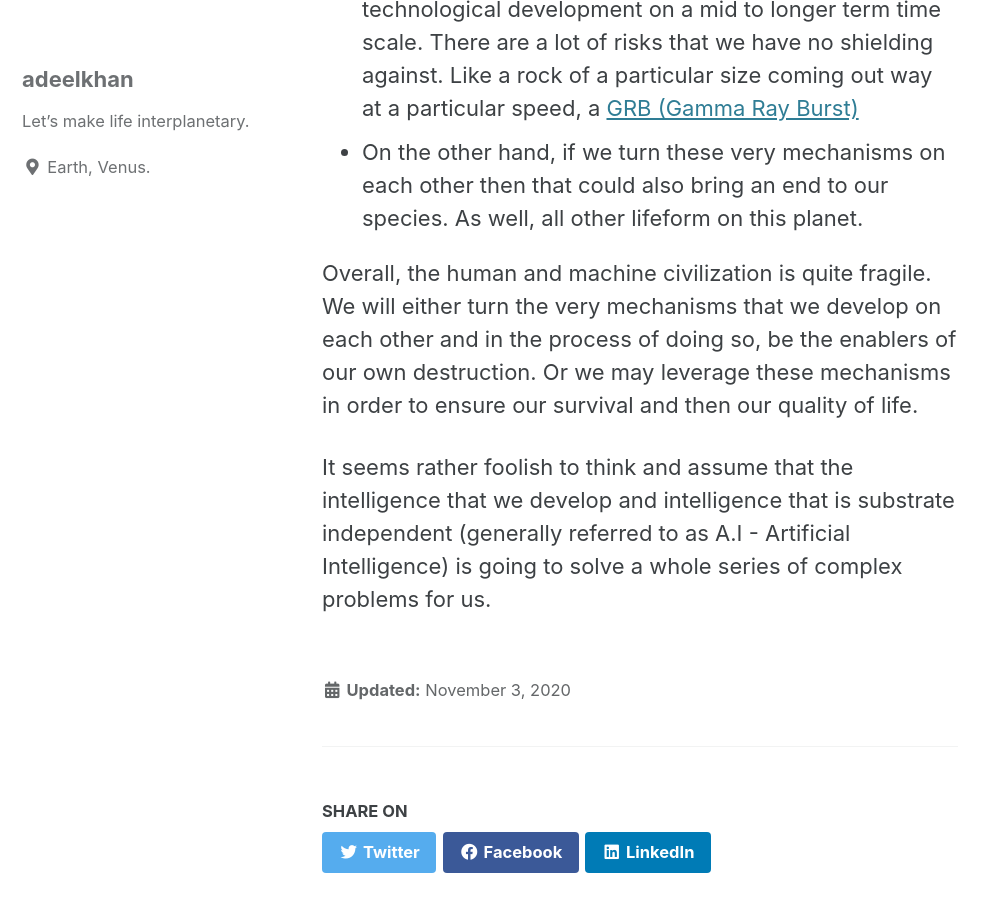
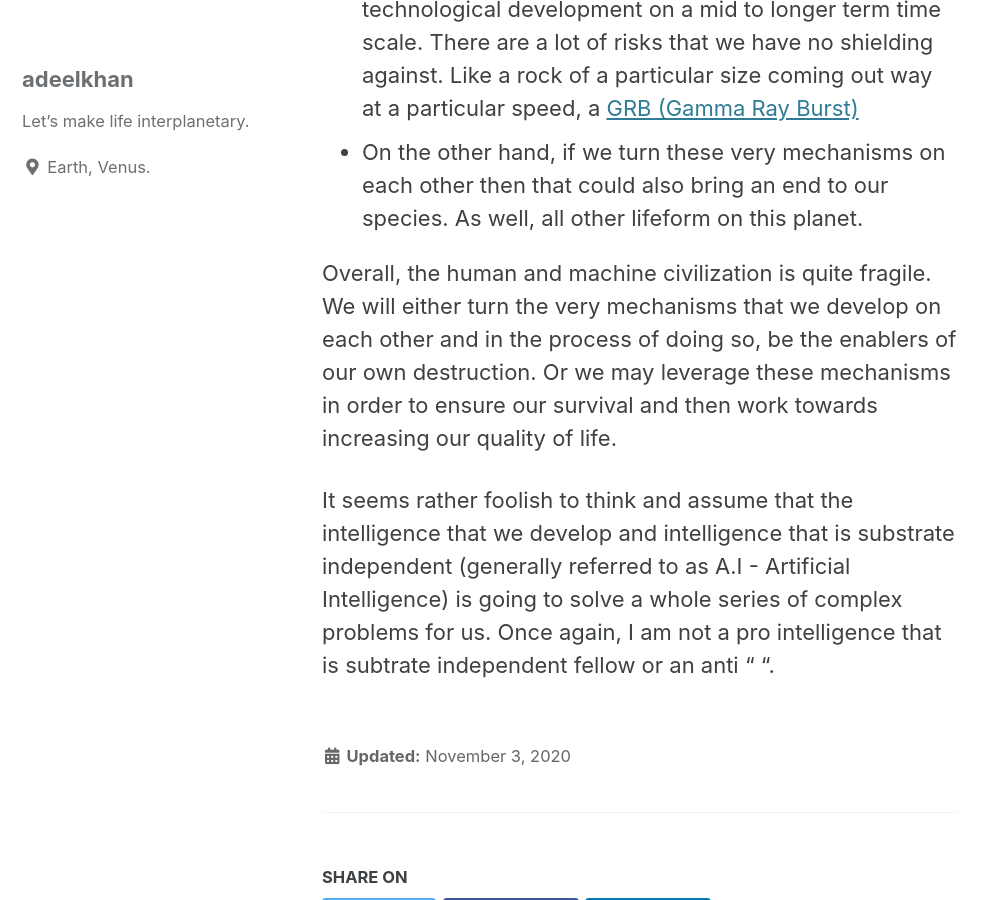
Before and after one commit to stellardreams/stellardreams.github.io, a Jekyll site: the page built from _posts/2020-11-03-Asteroid-Defense-System.md, in a window 1280 px wide and 900 px high, scrolled down 3417 px. Shown: the whole window, without its empty margins (0-996 px from the left). Built offline with Jekyll 4.4.1, drawn with Linux system fonts in a browser that asks for light colours; cached includes are drawn as plain includes.

Commit message:
Update 2020-11-03-Asteroid-Defense-System.md

```diff
--- a/_posts/2020-11-03-Asteroid-Defense-System.md
+++ b/_posts/2020-11-03-Asteroid-Defense-System.md
@@ -22,6 +22,6 @@ After watching the two movies I started thinking:
 * A subset of these mechanisms would involve technological development on a mid to longer term time scale. There are a lot of risks that we have no shielding against. Like a rock of a particular size coming out way at a particular speed, a [GRB (Gamma Ray Burst)](https://en.wikipedia.org/wiki/Gamma-ray_burst)
 * On the other hand, if we turn these very mechanisms on each other then that could also bring an end to our species. As well, all other lifeform on this planet.
 
-Overall, the human and machine civilization is quite fragile. We will either turn the very mechanisms that we develop on each other and in the process of doing so, be the enablers of our own destruction. Or we may leverage these mechanisms in order to ensure our survival and then our quality of life.
+Overall, the human and machine civilization is quite fragile. We will either turn the very mechanisms that we develop on each other and in the process of doing so, be the enablers of our own destruction. Or we may leverage these mechanisms in order to ensure our survival and then work towards increasing our quality of life.
 
-It seems rather foolish to think and assume that the intelligence that we develop and intelligence that is substrate independent (generally referred to as A.I - Artificial Intelligence) is going to solve a whole series of complex problems for us.
+It seems rather foolish to think and assume that the intelligence that we develop and intelligence that is substrate independent (generally referred to as A.I - Artificial Intelligence) is going to solve a whole series of complex problems for us. Once again, I am not a pro intelligence that is subtrate independent fellow or an anti " ".
```
